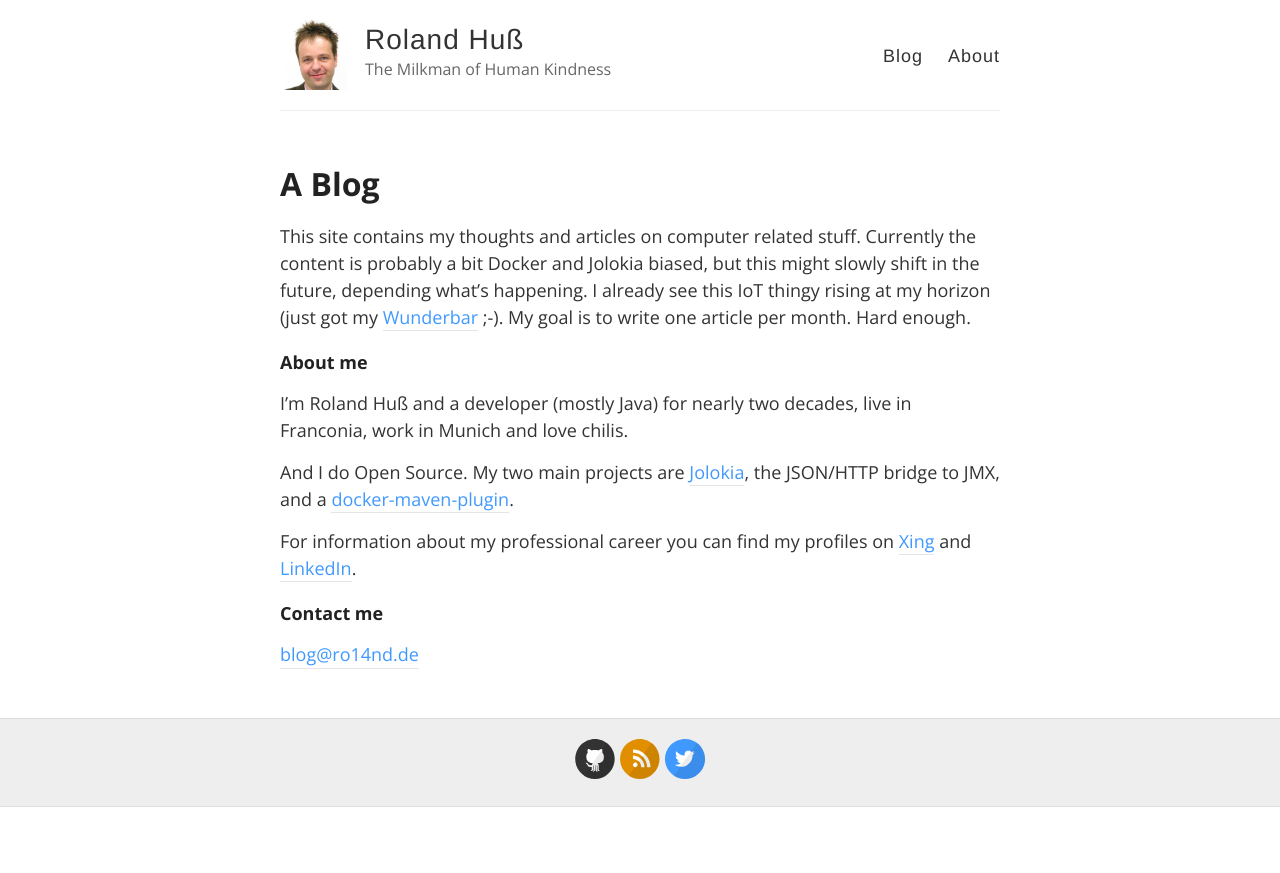
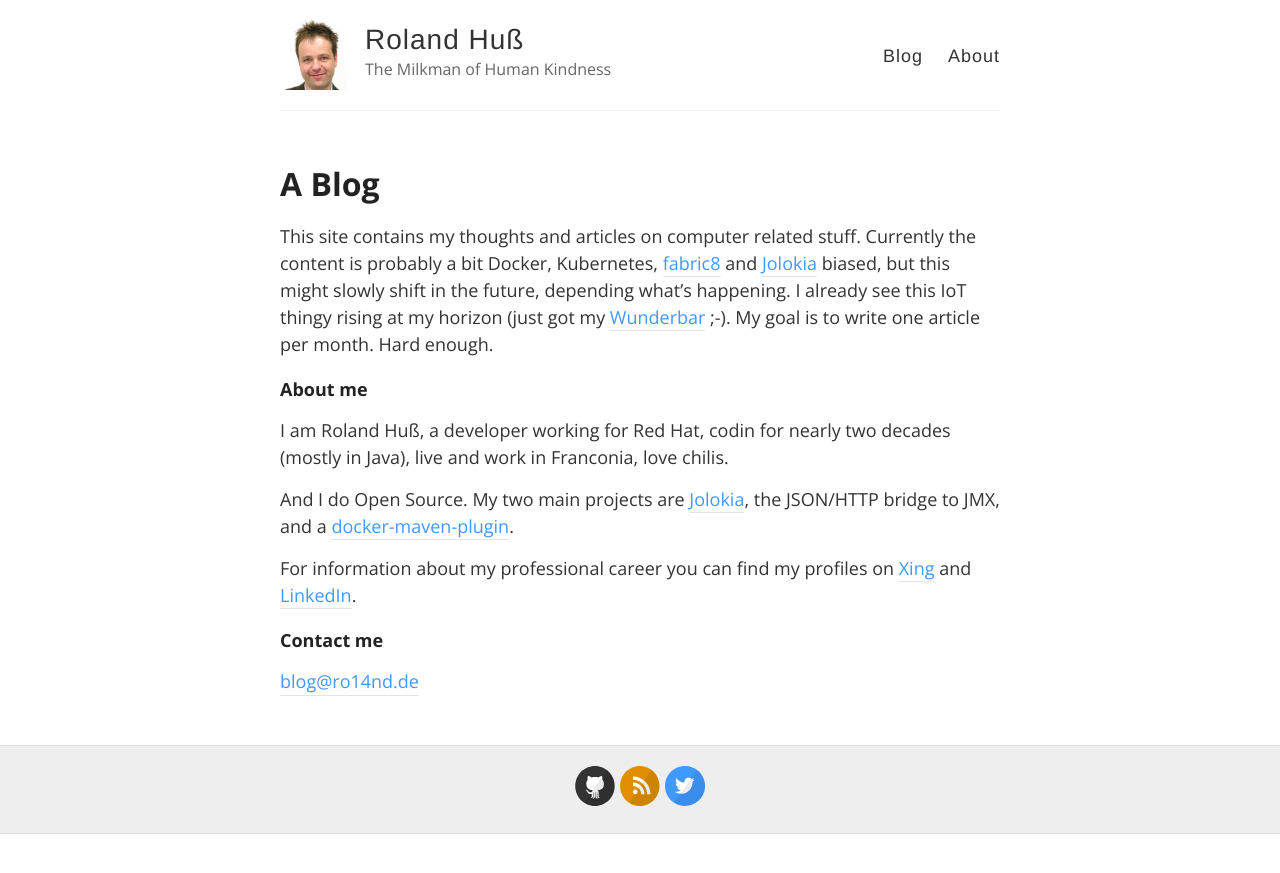
Before and after one commit to rhuss/rhuss.github.io, a Jekyll site: the page built from about.md, in a window 1280 px wide. Shown: the top 873 px of the page. Built offline with Jekyll 4.4.1, drawn with Linux system fonts in a browser that asks for light colours; nearby versions of some CDN libraries.

```diff
--- a/about.md
+++ b/about.md
@@ -3,11 +3,19 @@ layout: page
 title: A Blog
 ---
 
-This site contains my thoughts and articles on computer related stuff. Currently the content is probably a bit Docker and Jolokia biased, but this might slowly shift in the future, depending what's happening. I already see this IoT thingy rising at my horizon (just got my [Wunderbar](https://relayr.io/wunderbar) ;-). My goal is to write one article per month. Hard enough.
+This site contains my thoughts and articles on computer related
+stuff. Currently the content is probably a bit Docker, Kubernetes,
+[fabric8](http://fabric8.io) and [Jolokia](http://www.jolokia.org)
+biased, but this might slowly shift in the future, depending what's
+happening. I already see this IoT thingy rising at my horizon (just
+got my [Wunderbar](https://relayr.io/wunderbar) ;-). My goal is to
+write one article per month. Hard enough.
 
 ### About me
 
-I'm Roland Huß and a developer (mostly Java) for nearly two decades, live in Franconia, work in Munich and love chilis.
+I am Roland Huß, a developer working for Red Hat, codin for nearly two
+decades (mostly in Java),
+live and work in Franconia, love chilis.
 
 And I do Open Source. My two main projects are [Jolokia](http://www.jolokia.org), the JSON/HTTP bridge to JMX, and a [docker-maven-plugin](https://github.com/rhuss/docker-maven-plugin).
 
--- a/style.scss
+++ b/style.scss
@@ -298,7 +298,7 @@ nav {
     border-left: 2px solid $gray;
     padding: 0.1em 1em;
     color: $gray;
-    font-size: 22px;
+    font-size: 18px;
     font-style: italic;
   }
 
```
Also changed, not shown: _posts/2015-06-17-Docker-Wormhole-Pattern.md (added, +70 -0 lines).
